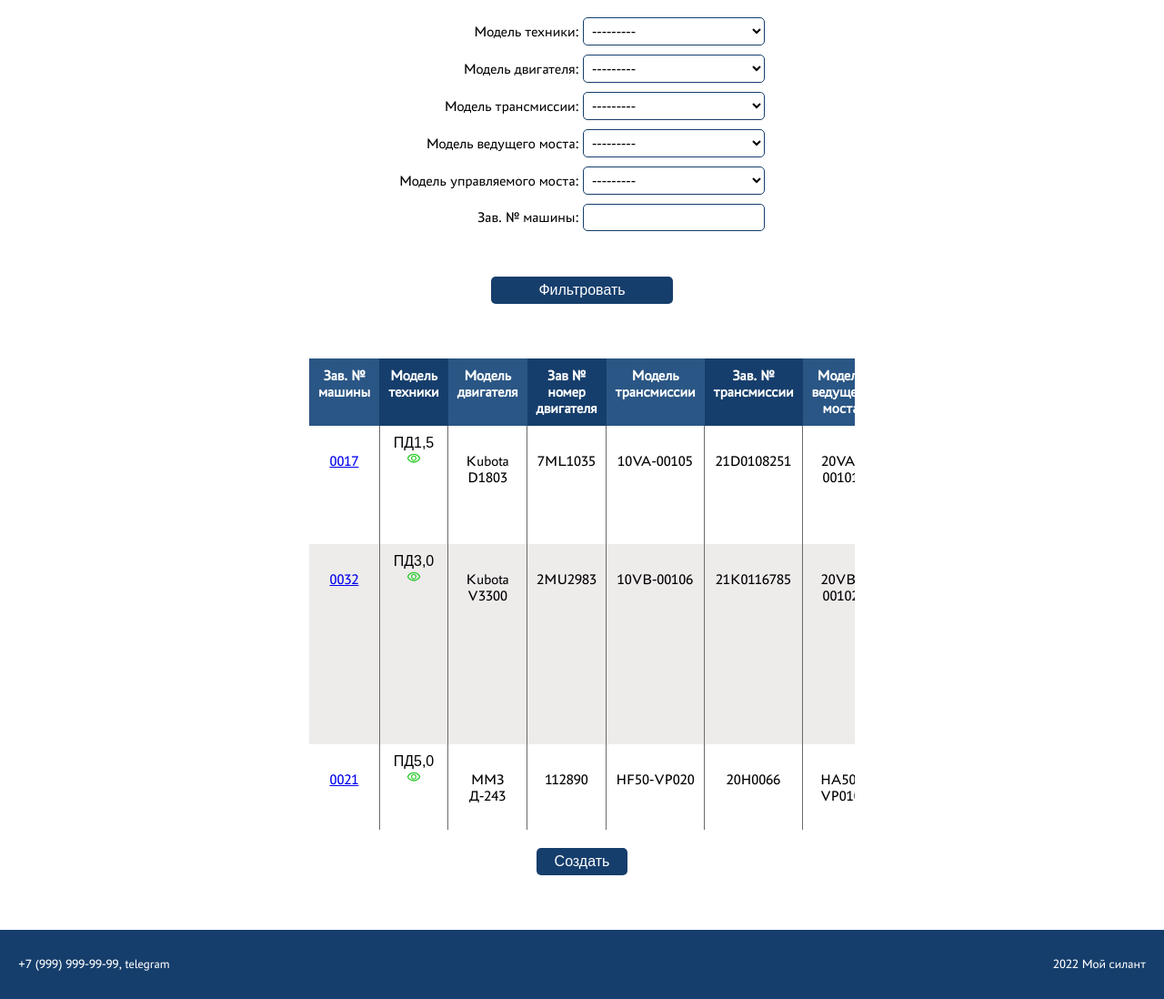
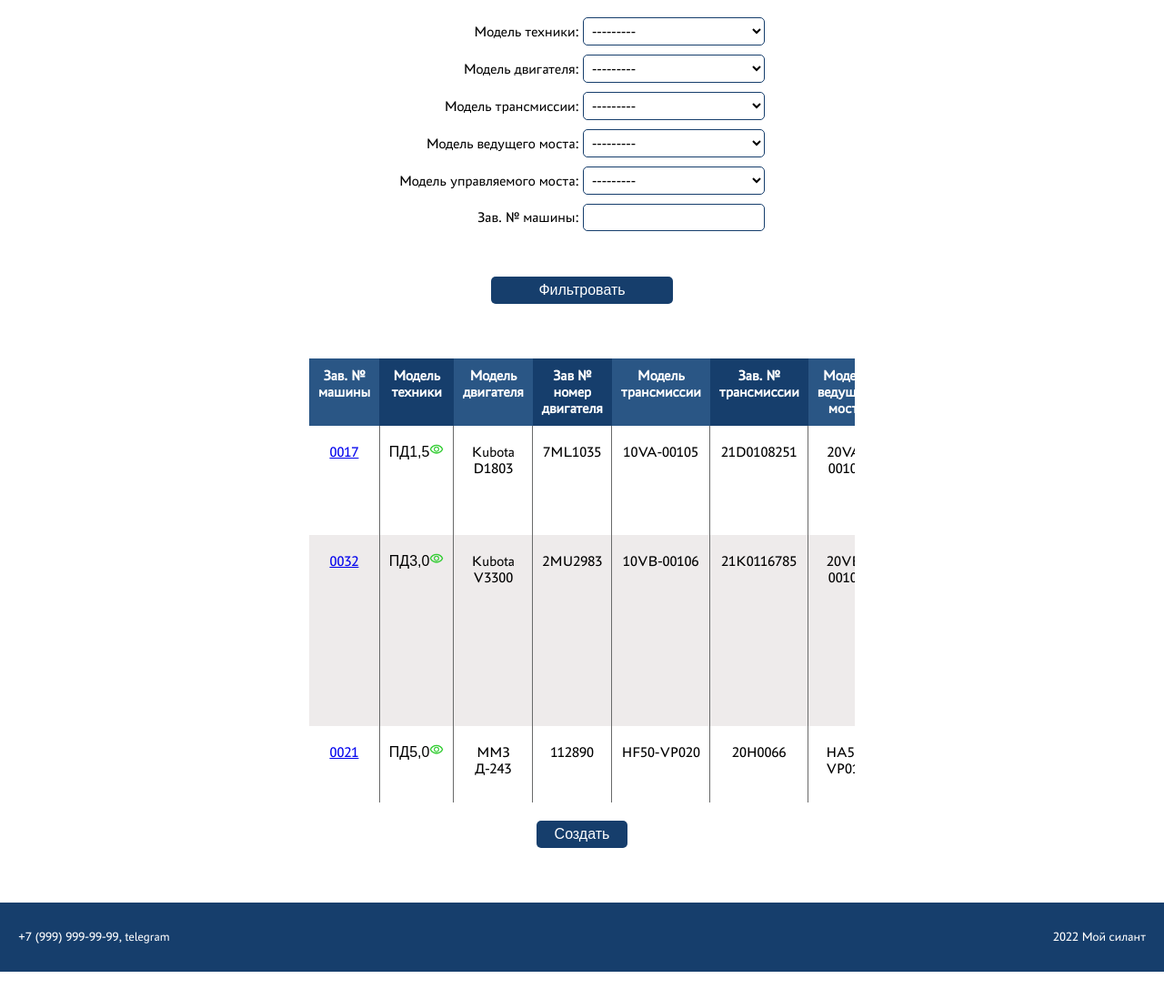
Before and after one commit to FirstEncounter3/SILANT, a Django app: page /machines/ in a window 1280 px wide. Shown: the part 424-1522 px from the top of the page at 91% size. After the commit the page ends 1492 px from the top, so only its background shows below. Run offline with Django 5.2, Linux system fonts and the light colour scheme; a user stored in the database is signed in; data comes from the database, SQL or seed files in the repository.

Commit message:
add some styles for active buttons in table

```diff
--- a/silant_web/static/css/main/main.css
+++ b/silant_web/static/css/main/main.css
@@ -41,6 +41,21 @@
 .info-if-doesnt-exists {
     color: #D20A11;
     font-size: 14px;
+}
+
+.bold {
+    font-weight: 600;
+}
+
+.summary-button {
+    display: flex;
+    flex-direction: row;
+    align-items: baseline;
+    justify-content: space-between;
+}
+
+.mg-lft {
+    margin-left: 50px;
 }
 
 .adaptive-table-wrapper {
```
